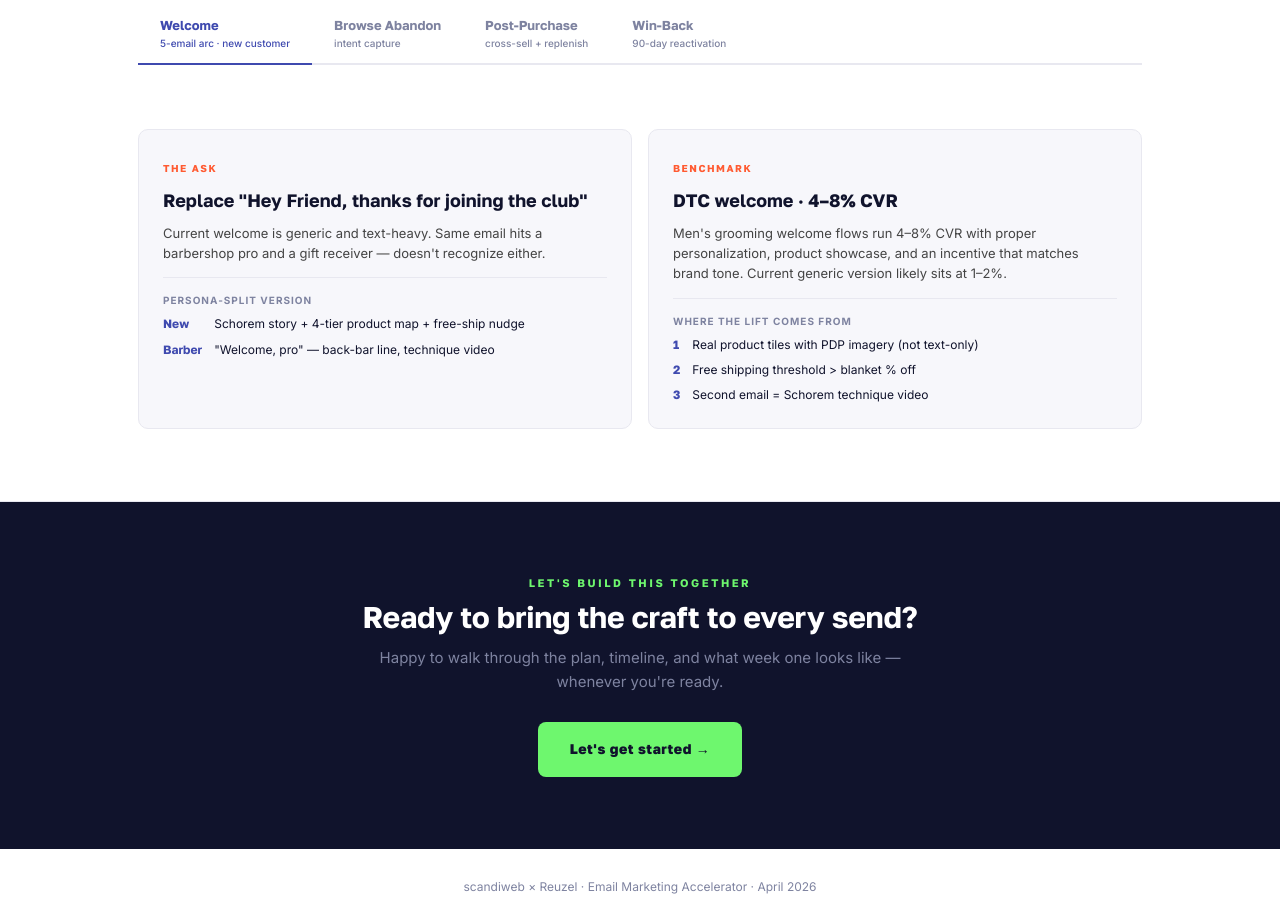
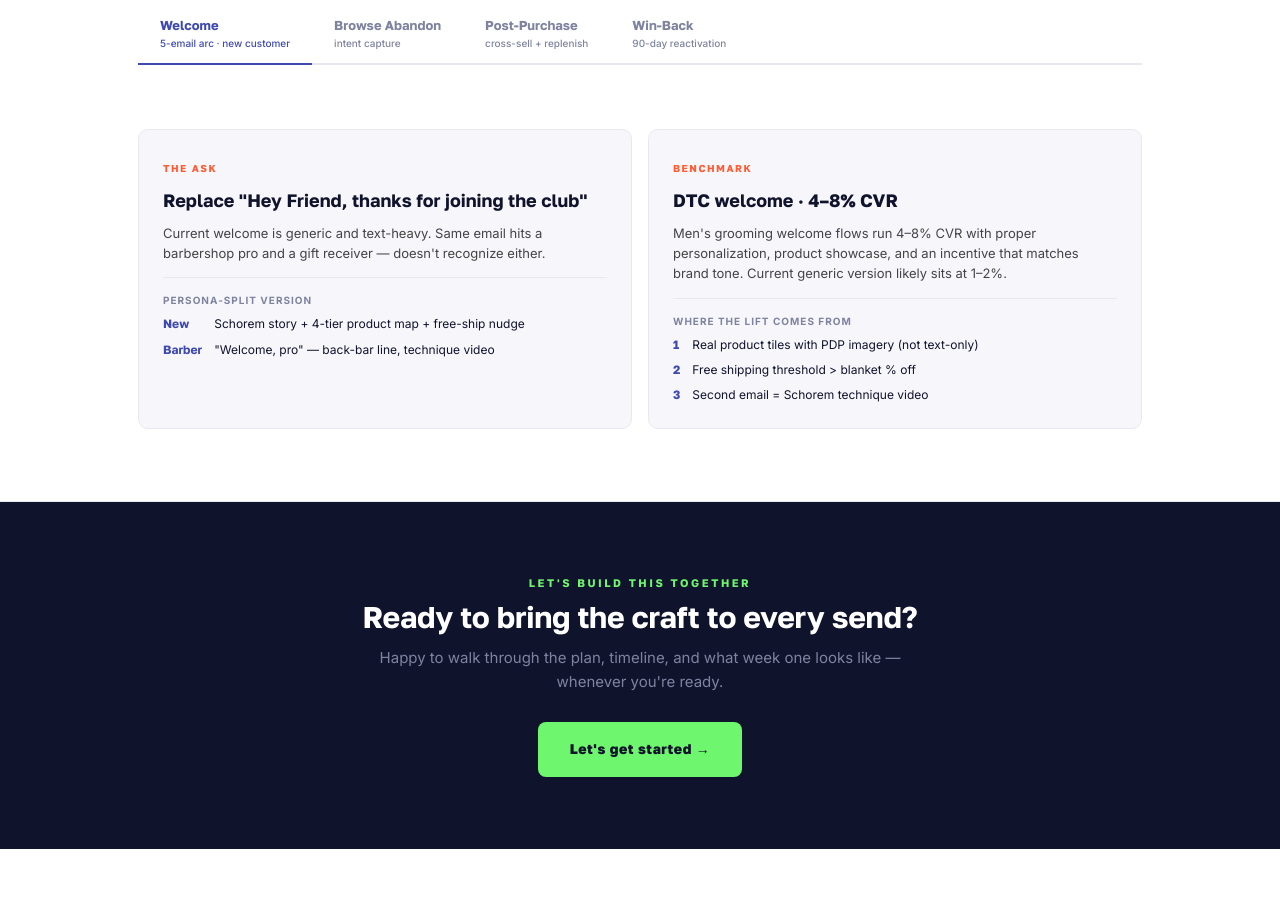
Before and after one commit to Anreit/reuzel-demo, a plain HTML site: page index.html in a window 1280 px wide. Shown: the part 3346-4270 px from the top of the page. After the commit the page ends 4195 px from the top, so only its background shows below. Drawn offline with Linux system fonts and the light colour scheme.

Commit message:
Remove footer meta

```diff
--- a/index.html
+++ b/index.html
@@ -682,7 +682,6 @@
   <a href="mailto:nika.zhgheria@scandiweb.com?subject=Reuzel%20%C3%97%20scandiweb%20%E2%80%94%20let%27s%20get%20started" class="close-cta">Let's get started →</a>
 </div>
 
-<div class="footer">scandiweb × Reuzel · Email Marketing Accelerator · April 2026</div>
 
 <script>
   function showPersona(id){
```
